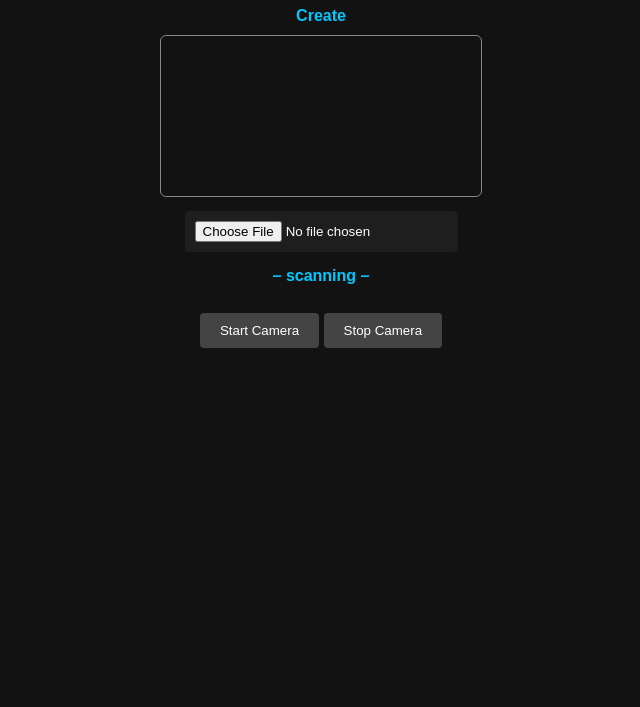
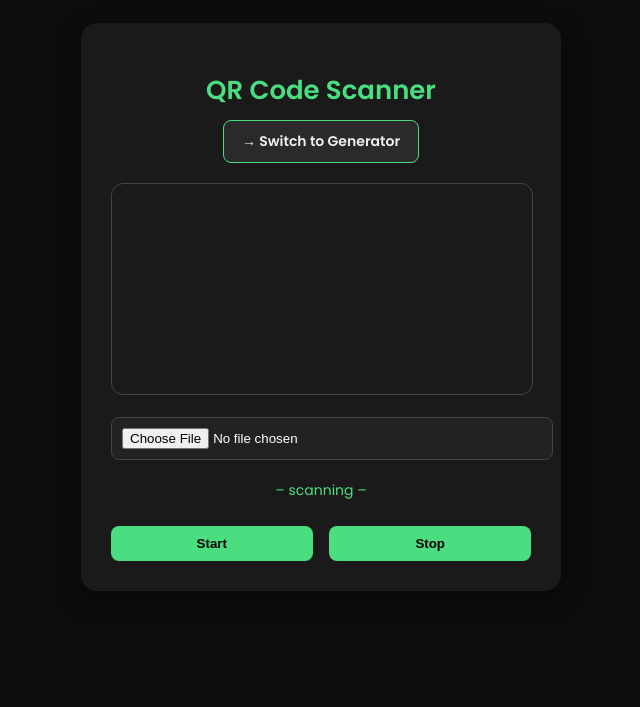
Before and after one commit to S4binPoudel/qr-scanner-generator, a plain HTML site: page index.html in a window 1280 px wide. Shown: the part 93-800 px from the top of the page, without its empty margins (319-959 px from the left). Drawn offline with nearby package versions, Linux system fonts and the light colour scheme.

Commit message:
visual improved

```diff
--- a/index.html
+++ b/index.html
@@ -4,80 +4,125 @@
   <meta charset="UTF-8" />
   <title>QR Scanner</title>
   <meta name="viewport" content="width=device-width, initial-scale=1.0" />
+  <link href="https://fonts.googleapis.com/css2?family=Poppins:wght@400;600&display=swap" rel="stylesheet">
   <style>
     body {
-      font-family: Arial, sans-serif;
-      background: #121212;
+      font-family: 'Poppins', sans-serif;
+      background: #0d0d0d;
       color: #f0f0f0;
-      text-align: center;
       margin: 0;
-      padding: 20px;
+      padding: 0;
+      display: flex;
+      flex-direction: column;
+      align-items: center;
+      min-height: 100vh;
+      justify-content: center;
     }
 
-    nav a {
-      margin: 0 10px;
-      text-decoration: none;
-      color: #00c8ff;
-      font-weight: bold;
+    .container {
+      background: #1a1a1a;
+      padding: 30px;
+      border-radius: 16px;
+      box-shadow: 0 8px 24px rgba(0,0,0,0.5);
+      text-align: center;
+      width: 95%;
+      max-width: 420px;
     }
 
-   video {
-  width: 90%;
-  max-width: 320px; /* Smaller than before */
- max-height: 240px;
-  border: 1px solid #888;
-  border-radius: 6px;
-  margin-top: 10px;
-}
+    h1 {
+      font-size: 26px;
+      margin-bottom: 10px;
+      color: #4ade80;
+    }
 
+    .nav-button {
+      display: inline-block;
+      background-color: #2a2a2a;
+      color: #f0f0f0;
+      padding: 10px 18px;
+      border-radius: 8px;
+      font-weight: 600;
+      font-size: 14px;
+      text-decoration: none;
+      border: 1px solid #4ade80;
+      transition: background-color 0.3s ease, color 0.3s ease;
+      margin-bottom: 20px;
+    }
+
+    .nav-button:hover {
+      background-color: #4ade80;
+      color: #000;
+    }
+
+    video {
+      width: 100%;
+      border-radius: 12px;
+      border: 1px solid #444;
+    }
 
     input[type="file"] {
-      margin-top: 10px;
+      background: #222;
+      color: #fff;
       padding: 10px;
-      background-color: #1e1e1e;
-      color: white;
-      border: none;
-      border-radius: 4px;
+      border: 1px solid #444;
+      border-radius: 8px;
+      margin-top: 15px;
+      width: 100%;
     }
 
     button {
       margin-top: 10px;
       padding: 10px 20px;
-      background-color: #444;
-      color: white;
+      background: #4ade80;
+      color: #000;
       border: none;
-      border-radius: 4px;
+      border-radius: 8px;
+      font-weight: 600;
       cursor: pointer;
+      transition: 0.3s ease;
+      width: 48%;
+    }
+
+    button:hover {
+      background: #3ddc70;
+    }
+
+    .btn-group {
+      display: flex;
+      justify-content: space-between;
+      gap: 4%;
+      margin-top: 15px;
     }
 
     #result {
-      margin-top: 15px;
-      font-weight: bold;
-      color: #00c8ff;
-      word-break: break-all;
+      margin-top: 20px;
+      font-size: 14px;
+      color: #4ade80;
+      word-break: break-word;
     }
 
     #result a {
-      color: #66d9ff;
+      color: #86efac;
       text-decoration: underline;
     }
   </style>
 </head>
 <body>
+  <div class="container">
+    <h1>QR Code Scanner</h1>
+    <a href="generate.html" class="nav-button">→ Switch to Generator</a>
 
-  <h1>QR Code Scanner</h1>
-  <nav>
-    <a href="generate.html">Create</a>
-  </nav>
+    <video id="video" autoplay playsinline muted></video>
+    <input type="file" id="uploadImage" accept="image/*" />
+    <canvas id="canvas" style="display:none;"></canvas>
 
-  <video id="video" autoplay playsinline muted></video>
-  <br>
-  <input type="file" id="uploadImage" accept="image/*" />
-  <canvas id="canvas" style="display: none;"></canvas>
-  <div id="result">– scanning –</div>
-  <br>
-  <button onclick="startCamera()">Start Camera</button>
-  <button onclick="stopCamera()">Stop Camera</button>
+    <div id="result">– scanning –</div>
+
+    <div class="btn-group">
+      <button onclick="startCamera()">Start</button>
+      <button onclick="stopCamera()">Stop</button>
+    </div>
+  </div>
 
   <script src="https://cdn.jsdelivr.net/npm/jsqr@1.4.0/dist/jsQR.js"></script>
   <script>
@@ -125,7 +170,6 @@
     }
 
     function showResult(text) {
-      // raw text, clickable if URL
       resultEl.innerHTML = makeClickable(text);
     }
 
```
Also changed, not shown: generate.html (+72 -35 lines).
